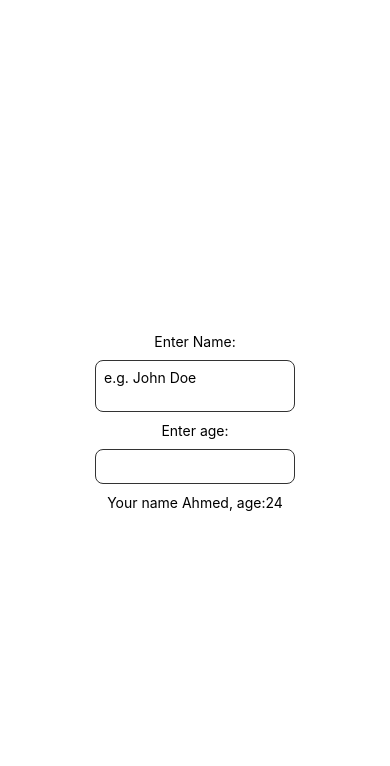
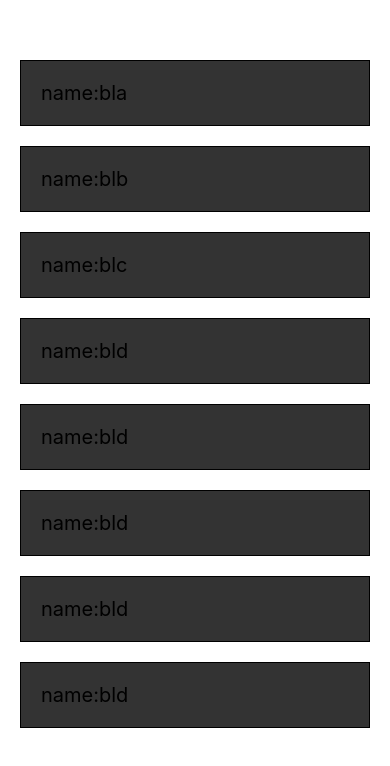
Before and after one commit to ahmdtalat/Native, a React Native app: screen / in a window 390 px wide. Shown: the top 766 px of the page. Built offline with nearby package versions, Linux system fonts and the light colour scheme.

Commit message:
lesson 6

```diff
--- a/App.js
+++ b/App.js
@@ -1,28 +1,29 @@
 import React, { useState } from "react";
-import { StyleSheet, Text, View, TextInput } from "react-native";
+import { StyleSheet, Text, View, ScrollView } from "react-native";
 
 export default function App() {
-  const [name, setName] = useState("Ahmed");
-  const [age, setAge] = useState(24);
+  const [people, setPeople] = useState([
+    { name: "bla", key: 1 },
+    { name: "blb", key: 2 },
+    { name: "blc", key: 3 },
+    { name: "bld", key: 4 },
+    { name: "bld", key: 6 },
+    { name: "bld", key: 5 },
+    { name: "bld", key: 66 },
+    { name: "bld", key: 46 }
+  ]);
 
   return (
     <View style={styles.container}>
-      <Text>Enter Name:</Text>
-      <TextInput
-        multiline
-        style={styles.input}
-        placeholder="e.g. John Doe"
-        onChangeText={val => setName(val)}
-      />
-      <Text>Enter age:</Text>
-      <TextInput
-        style={styles.input}
-        keyboardType="numeric"
-        onChangeText={val => setAge(val)}
-      />
-      <Text>
-        Your name {name}, age:{age}
-      </Text>
+      <ScrollView>
+        <View>
+          {people.map(man => (
+            <View key={man.key}>
+              <Text style={styles.item}>name:{man.name}</Text>
+            </View>
+          ))}
+        </View>
+      </ScrollView>
     </View>
   );
 }
@@ -31,15 +32,14 @@ const styles = StyleSheet.create({
   container: {
     flex: 1,
     backgroundColor: "#fff",
-    alignItems: "center",
-    justifyContent: "center"
+    paddingTop: 50,
+    paddingHorizontal: 20
   },
-  input: {
-    width: 200,
-    borderColor: "#333",
+  item: {
+    fontSize: 20,
+    padding: 20,
+    marginVertical: 10,
     borderWidth: 1,
-    borderRadius: 8,
-    padding: 8,
-    margin: 10
+    backgroundColor: "#333"
   }
 });
```
